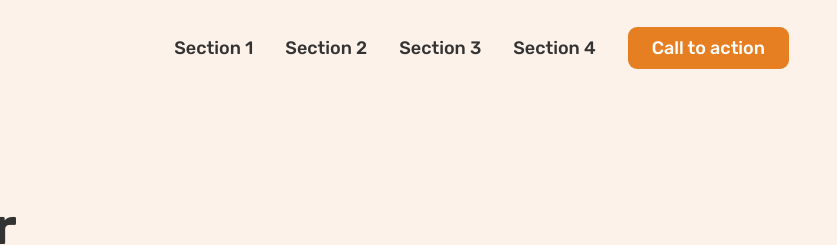
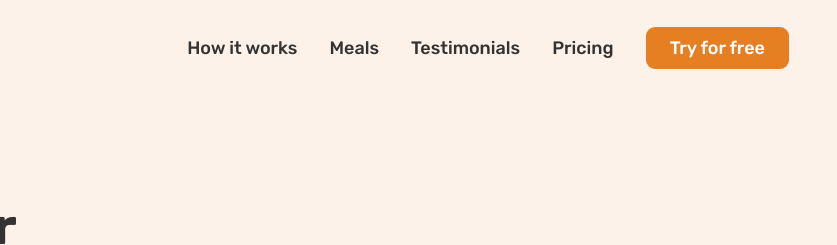
Before and after one commit to Luciano-de-Sousa-Lopes/omnifood-project, a plain HTML site: page index.html in a window 1280 px wide. Shown: the top 245 px of the page, 443-1280 px from the left. Drawn offline with nearby package versions, Linux system fonts and the light colour scheme.

Commit message:
feat: finished the desktop versiont of the site

```diff
--- a/index.html
+++ b/index.html
@@ -20,11 +20,11 @@
       </a>
       <nav class="main-nav">
         <ul class="main-nav-list">
-          <li><a href="#" class="main-nav-link">Section 1</a></li>
-          <li><a href="#" class="main-nav-link">Section 2</a></li>
-          <li><a href="#" class="main-nav-link">Section 3</a></li>
-          <li><a href="#" class="main-nav-link">Section 4</a></li>
-          <li><a href="#" class="main-nav-link nav-cta">Call to action</a></li>
+          <li><a href="#" class="main-nav-link">How it works</a></li>
+          <li><a href="#" class="main-nav-link">Meals</a></li>
+          <li><a href="#" class="main-nav-link">Testimonials</a></li>
+          <li><a href="#" class="main-nav-link">Pricing</a></li>
+          <li><a href="#" class="main-nav-link nav-cta">Try for free</a></li>
         </ul>
       </nav>
     </header>
```
